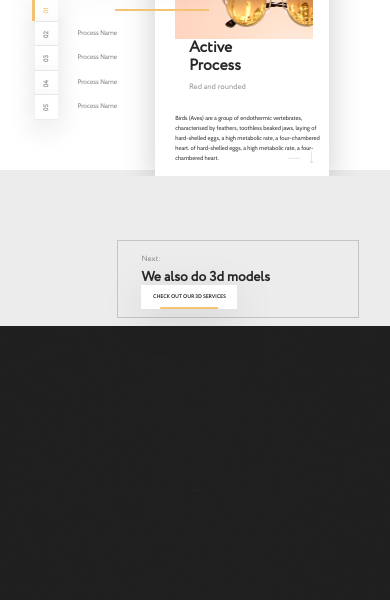
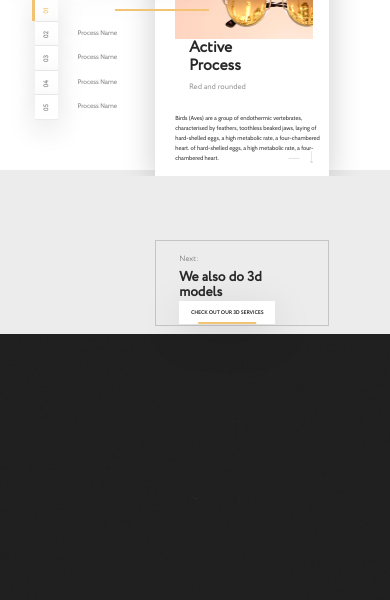
Before and after one commit to Skalolazka123/Test-for-Nexpage, a plain HTML site: page Maria Martseniuk/index.html in a window 390 px wide. Shown: the part 181-781 px from the top of the page. Drawn offline with Linux system fonts and the light colour scheme.

Commit message:
Corrected 2 defects: appointed type="submit" for form button and change "padding" and "margin" for next block

```diff
--- a/Maria Martseniuk/index.html
+++ b/Maria Martseniuk/index.html
@@ -202,7 +202,7 @@
                         </div>
 
                         <div class="contact-form__wrap-button">
-                            <button type="button" class="contact-form__button dark-button disabled" id="send" value="Submit">Submit</button>
+                            <button type="submit" class="contact-form__button dark-button disabled" id="send" value="Submit">Submit</button>
                         </div>
                     </form>
 
--- a/Maria Martseniuk/style.css
+++ b/Maria Martseniuk/style.css
@@ -797,14 +797,15 @@ select:-webkit-autofill:focus {
         margin: 0;
     }
     .next-process {
-        height: 40vw;
+        height: 42vw;
     }
     .next-process__layout {
-        padding: 18vw 8vw 0 30vw;
+        padding: 18vw 8vw 0 32vw;
+        margin: 0 30px;
     }
     .next-process__content-block {
         max-width: 91vw;
-        height: 16vw;
+        height: 18vw;
         padding: 3.5vw 6vw 0;
     }
     .next-process__sub-title {
@@ -831,6 +832,7 @@ select:-webkit-autofill:focus {
     ****************/
     .contact-us__text {
         font-size: 5vw;
+        padding: 0 8vw;
     }
     .dark-button {
         width: 22vw;
```
